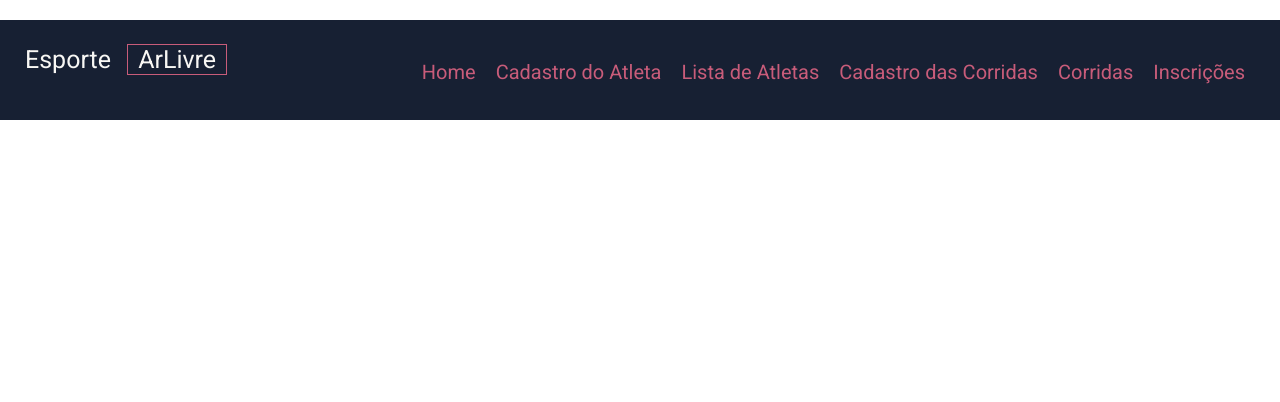
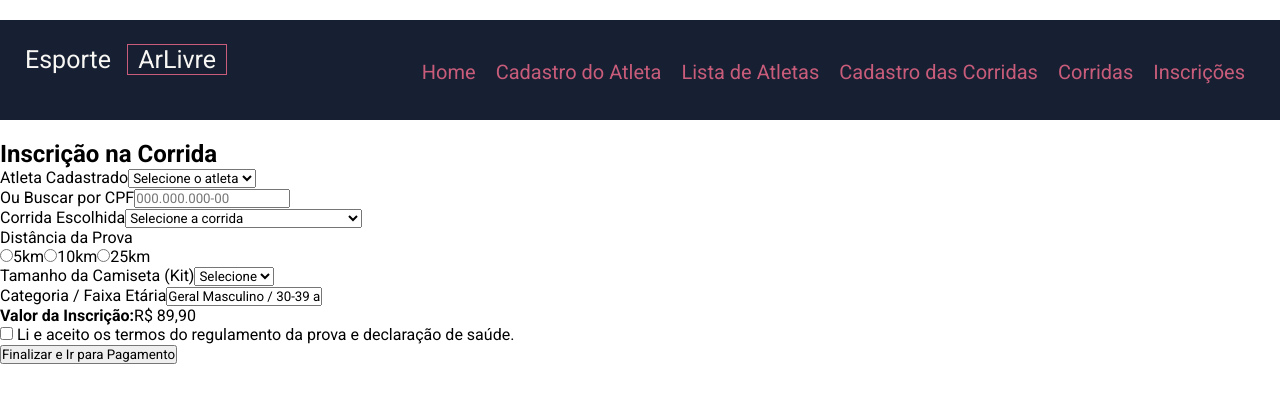
Before and after one commit to anav-ii/Esporte_Arlivre, an Angular app: page /inscricao in a window 1280 px wide. Before the commit this address led to /. Shown: the top 402 px of the page. Built offline with nearby package versions, Linux system fonts and the light colour scheme.

Commit message:
adicionado a linkagene o html inscrição corrida

```diff
--- a/src/app/app.routes.ts
+++ b/src/app/app.routes.ts
@@ -4,6 +4,8 @@
 import { CorridaComponent } from './component/corrida/corrida.component';
 import { AtletaListComponent } from './component/atleta/atleta-lista-component/atleta-lista-component.component';
 import { CdisponiveiscomponentComponent } from './component/cdisponiveiscomponent/cdisponiveiscomponent.component';
+import { InscricaocomponentComponent } from './component/inscricaocomponent/inscricaocomponent.component';
+
 
 export const routes: Routes = [
 
@@ -35,6 +37,10 @@
     {
         path:"cdisponiveis",
         component: CdisponiveiscomponentComponent
+    },
+    {
+        path:"inscricao",
+        component: InscricaocomponentComponent
     }
 
 ];
--- /dev/null
+++ b/src/app/component/inscricaocomponent/inscricaocomponent.component.html
@@ -0,0 +1,120 @@
+<div id="form">
+
+    <h2>Inscrição na Corrida</h2>
+
+    <form id="form-inscricao">
+
+        <div class="linha">
+
+            <div class="campo-atleta">
+                <label for="atleta">Atleta Cadastrado</label>
+
+                <select id="atleta" name="atleta">
+                    <option value="">Selecione o atleta</option>
+                    <option value="1">João da Silva</option>
+                    <option value="2">Maria Souza</option>
+                </select>
+            </div>
+
+            <div class="campo-cpf">
+                <label for="cpf">Ou Buscar por CPF</label>
+
+                <input
+                    type="text"
+                    id="cpf"
+                    name="cpf"
+                    placeholder="000.000.000-00">
+            </div>
+
+        </div>
+
+
+        <div class="linha">
+
+            <div class="campo-corrida">
+                <label for="corrida">Corrida Escolhida</label>
+
+                <select id="corrida" name="corrida">
+                    <option value="">Selecione a corrida</option>
+                    <option value="1">
+                        Corridas das Estações - Etapa Verão
+                    </option>
+                    <option value="2">
+                        Desafio das Montanhas
+                    </option>
+                </select>
+            </div>
+
+
+            <div class="campo-distancia">
+
+                <label>Distância da Prova</label>
+
+                <div class="radios">
+                    <input type="radio" id="5km" name="distancia" value="5km">
+                    <label for="5km">5km</label>
+
+                    <input type="radio" id="10km" name="distancia" value="10km">
+                    <label for="10km">10km</label>
+
+                    <input type="radio" id="25km" name="distancia" value="25km">
+                    <label for="25km">25km</label>
+                </div>
+
+            </div>
+
+        </div>
+
+
+        <div class="linha">
+
+            <div class="campo-camiseta">
+
+                <label for="camiseta">Tamanho da Camiseta (Kit)</label>
+
+                <select id="camiseta" name="camiseta">
+                    <option value="">Selecione</option>
+                    <option value="P">P</option>
+                    <option value="M">M</option>
+                    <option value="G">G</option>
+                    <option value="GG">GG</option>
+                </select>
+
+            </div>
+
+
+            <div class="campo-categoria">
+
+                <label for="categoria">Categoria / Faixa Etária</label>
+
+                <input
+                    type="text"
+                    id="categoria"
+                    name="categoria"
+                    value="Geral Masculino / 30-39 anos"
+                    readonly>
+            </div>
+
+        </div>
+
+
+        <div class="valor">
+            <strong>Valor da Inscrição:</strong>
+            <span>R$ 89,90</span>
+        </div>
+
+
+        <div class="termos">
+            <input type="checkbox" id="aceito">
+            <label for="aceito">
+                Li e aceito os termos do regulamento da prova e declaração de saúde.
+            </label>
+        </div>
+
+        <button type="submit" id="btnFinalizar">
+            Finalizar e Ir para Pagamento
+        </button>
+
+    </form>
+
+</div>
--- a/src/app/component/menu-component/menu-component.component.html
+++ b/src/app/component/menu-component/menu-component.component.html
@@ -9,7 +9,7 @@
             <li><a routerLink="/listaAtleta" class="Ink-menu">Lista de Atletas </a></li>
             <li><a routerLink="/corridaComponent" class="Ink-menu"> Cadastro das Corridas </a></li>
             <li><a routerLink="/cdisponiveis" class="Ink-menu"> Corridas </a></li>
-            <li><a routerLink="" class="Ink-menu"> Inscrições </a></li>
+            <li><a routerLink="/inscricao" class="Ink-menu"> Inscrições </a></li>
         </ul>
     </nav>
 
```
Also changed, not shown: src/app/component/inscricaocomponent/inscricaocomponent.component.ts (added, +12 -0 lines), src/app/component/inscricaocomponent/inscricaocomponent.component.css (added), 1 other file (tests, documents, lock files or other folders).
